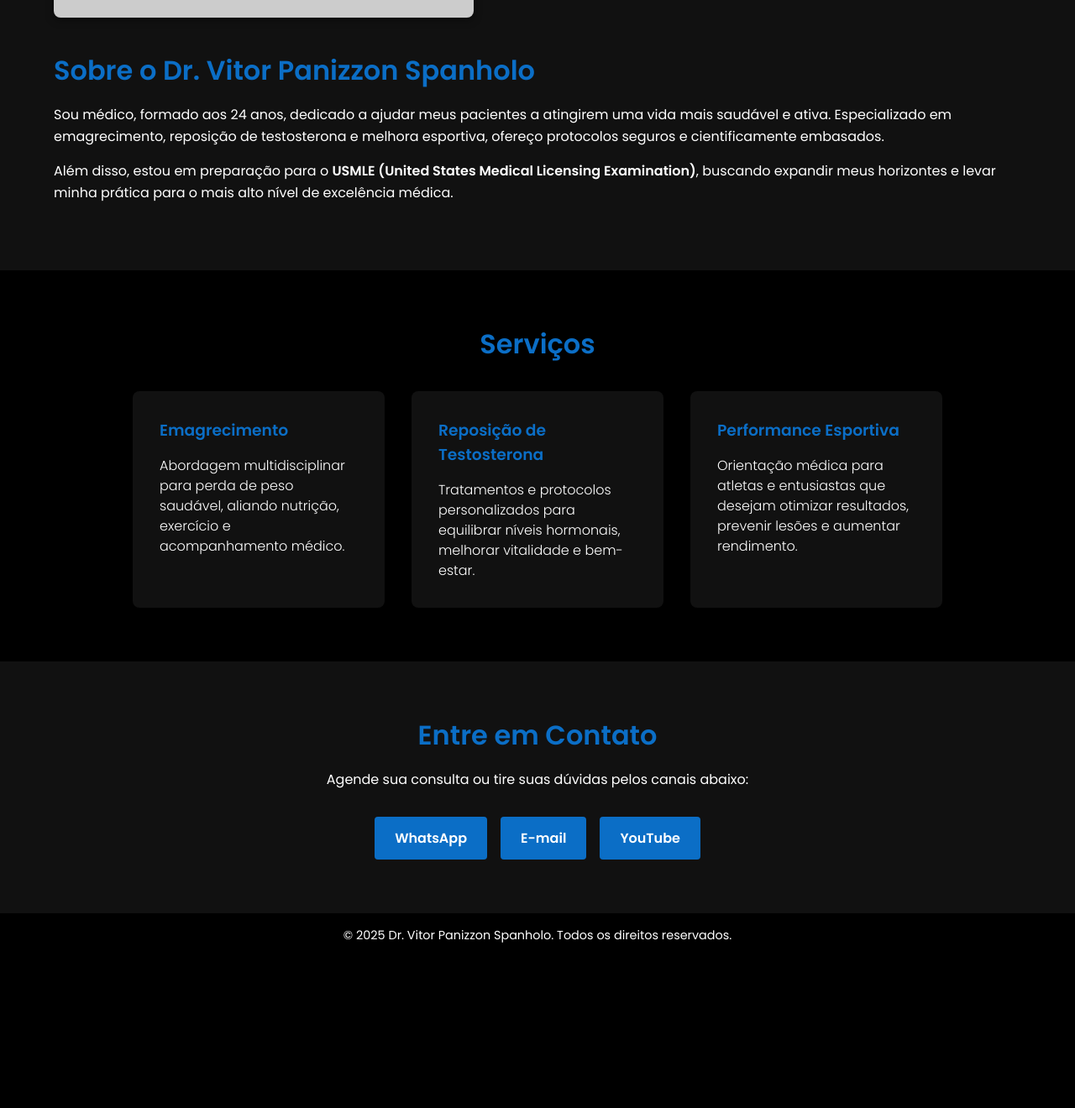
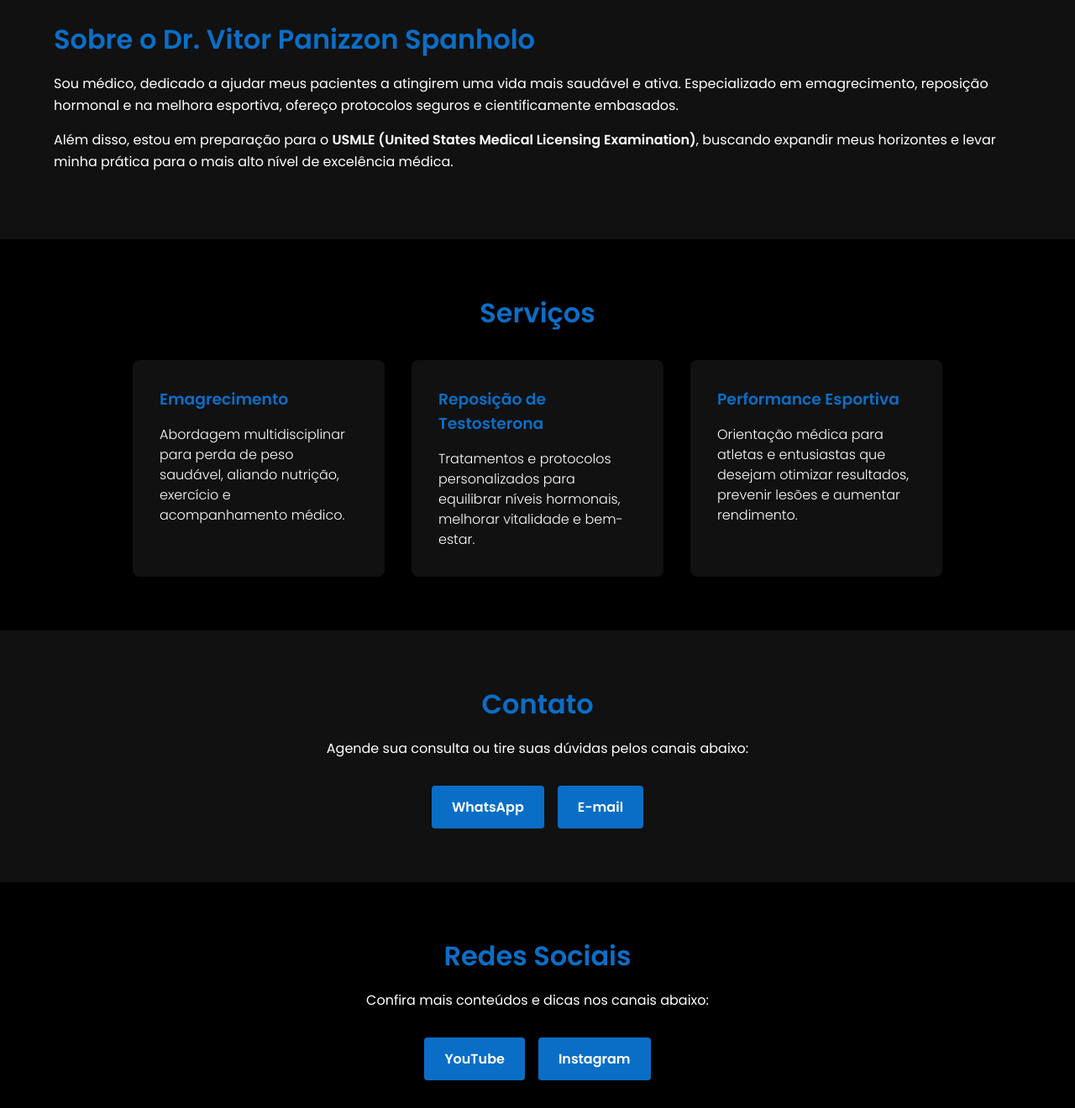
Before and after one commit to Dinvps/WebSite, a plain HTML site: page index.html in a window 1280 px wide. Shown: the part 1480-2800 px from the top of the page at 84% size. Before the commit the page ends 2621 px from the top, so only its background shows below. Drawn offline with Linux system fonts and the light colour scheme; placeholder pictures from the web are drawn by us.

Commit message:
Lets try again

```diff
--- a/index.html
+++ b/index.html
@@ -11,29 +11,22 @@
     href="https://fonts.googleapis.com/css2?family=Poppins:wght@300;400;600&display=swap"
     rel="stylesheet"
   />
-  <!-- CSS Externo -->
+  <!-- Arquivo CSS externo -->
   <link rel="stylesheet" href="style.css" />
 </head>
 <body>
 
-  <!-- Barra Superior com Contatos -->
-  <div class="topbar">
-    <div class="container">
-      <p>Tel/WhatsApp: <a href="https://wa.me/554999590944" target="_blank" rel="noopener noreferrer">(54) 99959-0944</a></p>
-      <p>E-mail: <a href="mailto:vitorpanizzon@gmail.com" target="_blank" rel="noopener noreferrer">vitorpanizzon@gmail.com</a></p>
-    </div>
-  </div>
-
   <!-- Cabeçalho / Menu Fixo -->
   <header class="header">
     <div class="container header-content">
-      <div class="logo">Dr. Vitor P. S.</div>
+      <div class="logo">Dr. Vitor P.S.</div>
       <nav>
         <ul>
           <li><a href="#hero">Início</a></li>
           <li><a href="#sobre">Sobre</a></li>
           <li><a href="#servicos">Serviços</a></li>
           <li><a href="#contato">Contato</a></li>
+          <li><a href="#redes-sociais">Redes Sociais</a></li>
         </ul>
       </nav>
     </div>
@@ -43,7 +36,7 @@
   <section class="hero" id="hero">
     <div class="hero-content">
       <h1>Saúde, Estética e Performance</h1>
-      <p>Emagrecimento • Reposição de Testosterona • Otimização Esportiva</p>
+      <p>Emagrecimento • Reposição Hormonal • Otimização Esportiva</p>
       <a href="#sobre" class="btn-primary">Saiba Mais</a>
     </div>
   </section>
@@ -52,7 +45,7 @@
   <section class="sobre" id="sobre">
     <div class="container sobre-flex">
       <div class="sobre-img">
-        <!-- Substitua a imagem abaixo por uma imagem sua -->
+        <!-- Substitua a imagem abaixo por uma foto sua -->
         <img
           src="https://via.placeholder.com/500x600"
           alt="Dr. Vitor Panizzon Spanholo"
@@ -61,16 +54,16 @@
       <div class="sobre-text">
         <h2>Sobre o Dr. Vitor Panizzon Spanholo</h2>
         <p>
-          Sou médico, formado aos 24 anos, dedicado a ajudar meus pacientes a
-          atingirem uma vida mais saudável e ativa. Especializado em emagrecimento,
-          reposição de testosterona e melhora esportiva, ofereço protocolos seguros e
-          cientificamente embasados.
+          Sou médico, dedicado a ajudar meus pacientes
+          a atingirem uma vida mais saudável e ativa. Especializado em
+          emagrecimento, reposição hormonal e na melhora esportiva,
+          ofereço protocolos seguros e cientificamente embasados.
         </p>
         <p>
           Além disso, estou em preparação para o
           <strong>USMLE (United States Medical Licensing Examination)</strong>,
-          buscando expandir meus horizontes e levar minha prática para o mais alto
-          nível de excelência médica.
+          buscando expandir meus horizontes e levar minha prática para o mais
+          alto nível de excelência médica.
         </p>
       </div>
     </div>
@@ -84,32 +77,32 @@
         <div class="card">
           <h3>Emagrecimento</h3>
           <p>
-            Abordagem multidisciplinar para perda de peso saudável, aliando nutrição,
-            exercício e acompanhamento médico.
+            Abordagem multidisciplinar para perda de peso saudável,
+            aliando nutrição, exercício e acompanhamento médico.
           </p>
         </div>
         <div class="card">
           <h3>Reposição de Testosterona</h3>
           <p>
-            Tratamentos e protocolos personalizados para equilibrar níveis hormonais,
-            melhorar vitalidade e bem-estar.
+            Tratamentos e protocolos personalizados para equilibrar
+            níveis hormonais, melhorar vitalidade e bem-estar.
           </p>
         </div>
         <div class="card">
           <h3>Performance Esportiva</h3>
           <p>
-            Orientação médica para atletas e entusiastas que desejam otimizar
-            resultados, prevenir lesões e aumentar rendimento.
+            Orientação médica para atletas e entusiastas que desejam
+            otimizar resultados, prevenir lesões e aumentar rendimento.
           </p>
         </div>
       </div>
     </div>
   </section>
 
-  <!-- Seção Contato -->
+  <!-- Seção Contato (WhatsApp e E-mail) -->
   <section class="contato" id="contato">
     <div class="container">
-      <h2>Entre em Contato</h2>
+      <h2>Contato</h2>
       <p>Agende sua consulta ou tire suas dúvidas pelos canais abaixo:</p>
       <div class="contact-links">
         <a
@@ -128,6 +121,16 @@
         >
           E-mail
         </a>
+      </div>
+    </div>
+  </section>
+
+  <!-- Seção Redes Sociais (YouTube e Instagram) -->
+  <section class="redes-sociais" id="redes-sociais">
+    <div class="container">
+      <h2>Redes Sociais</h2>
+      <p>Confira mais conteúdos e dicas nos canais abaixo:</p>
+      <div class="social-links">
         <a
           href="https://youtube.com/@vitorpzsp"
           target="_blank"
@@ -135,6 +138,14 @@
           class="btn-secondary"
         >
           YouTube
+        </a>
+        <a
+          href="https://instagram.com/vitorpzsp"
+          target="_blank"
+          rel="noopener noreferrer"
+          class="btn-secondary"
+        >
+          Instagram
         </a>
       </div>
     </div>
--- a/style.css
+++ b/style.css
@@ -15,37 +15,12 @@ html, body {
 }
 
 /****************************
- * CONTAINERS E UTILITÁRIOS
+ * CONTAINER
  ****************************/
 .container {
   width: 90%;
   max-width: 1200px;
   margin: 0 auto;
-}
-
-/****************************
- * BARRA SUPERIOR (TOPBAR)
- ****************************/
-.topbar {
-  background-color: #111;
-  color: #fff;
-  font-size: 0.9rem;
-}
-
-.topbar .container {
-  display: flex;
-  justify-content: space-between;
-  align-items: center;
-  padding: 0.5rem 0;
-}
-
-.topbar a {
-  color: #0b6ec6; /* Azul destaque */
-  text-decoration: none;
-}
-
-.topbar a:hover {
-  text-decoration: underline;
 }
 
 /****************************
@@ -100,11 +75,7 @@ html, body {
   height: 90vh;
   padding: 0 2rem;
   background: linear-gradient(to right, #000000, #0b6ec6);
-  /* Se quiser usar imagem de fundo:
-     background: url('imagem.jpg') center/cover no-repeat;
-     e talvez um overlay com ::before
-  */
-  margin-top: 80px; /* para compensar o header fixo */
+  margin-top: 80px; /* Compensa o header fixo */
   text-align: center;
 }
 
@@ -249,6 +220,29 @@ html, body {
 }
 
 /****************************
+ * SEÇÃO REDES SOCIAIS
+ ****************************/
+.redes-sociais {
+  background-color: #000000;
+  padding: 4rem 0;
+  text-align: center;
+}
+
+.redes-sociais h2 {
+  font-size: 2rem;
+  margin-bottom: 1rem;
+  color: #0b6ec6;
+}
+
+.social-links {
+  display: flex;
+  flex-wrap: wrap;
+  gap: 1rem;
+  justify-content: center;
+  margin-top: 2rem;
+}
+
+/****************************
  * RODAPÉ
  ****************************/
 footer {
@@ -267,20 +261,13 @@ footer {
     flex-direction: column;
     gap: 1rem;
   }
-
   .hero h1 {
     font-size: 2rem;
   }
-
   .sobre-flex {
     flex-direction: column;
     text-align: center;
   }
-
-  .sobre-img img {
-    max-width: 100%;
-  }
-
   .cards {
     flex-direction: column;
     align-items: center;
```
